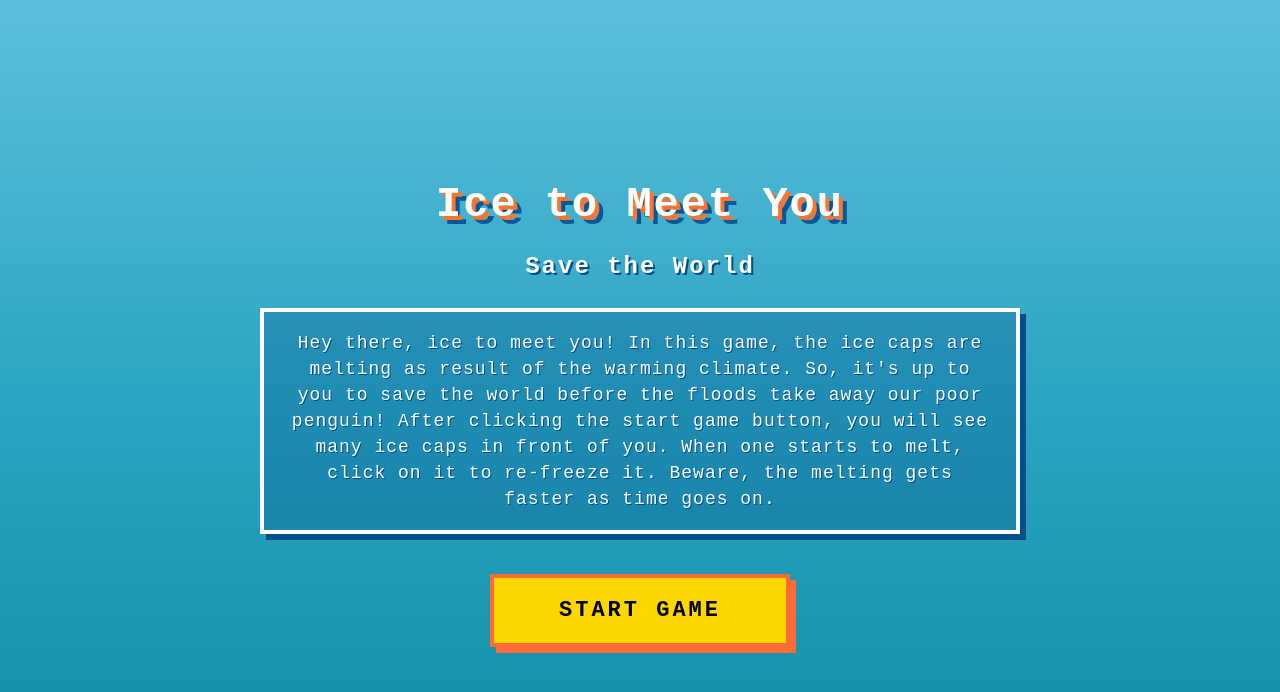
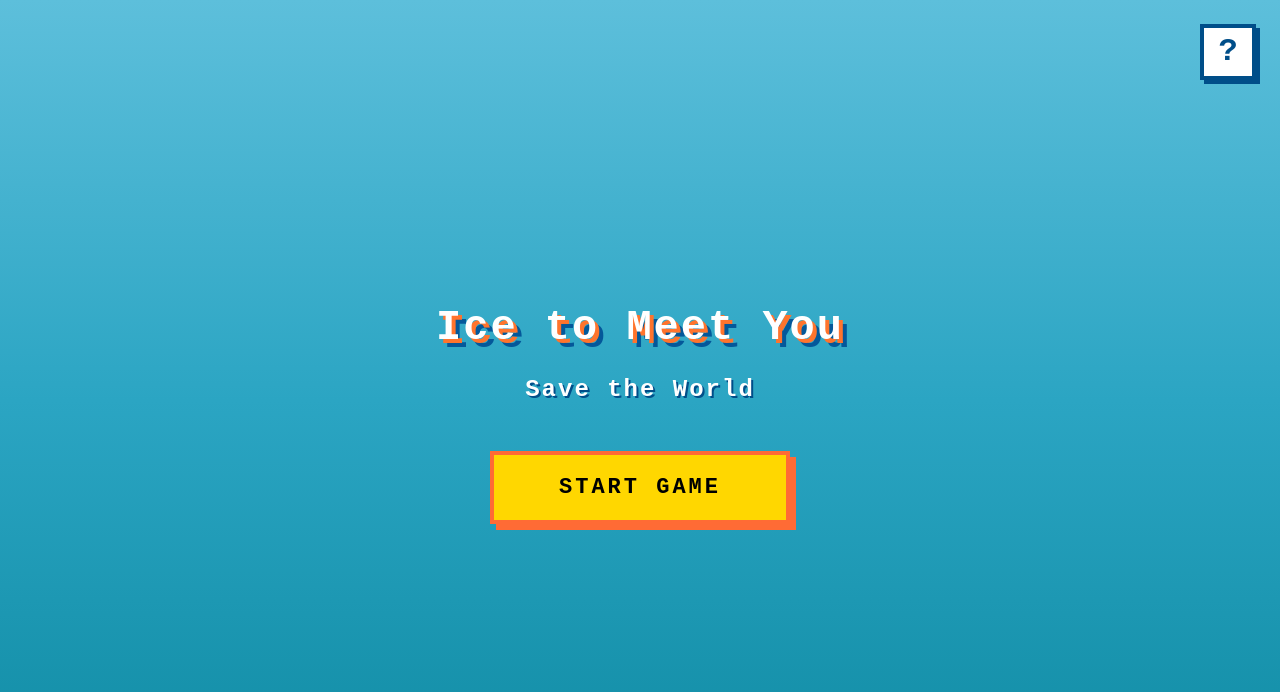
Before and after one commit to 101727/Make-A-Ton, a React (Create React App) app in the folder itmy/: page / in a window 1280 px wide. Shown: the top 692 px of the page. Built offline with nearby package versions, Linux system fonts and the light colour scheme.

Commit message:
feat: fixed help text. help text now hidden in a pop-up revealed through the question mark help button in the main menu. feat: added sound effects for re-freezing the melting ice caps

```diff
--- a/itmy/src/App.js
+++ b/itmy/src/App.js
@@ -6,6 +6,7 @@ import Win from './components/Win';
 import Lose from './components/Lose';
 import PauseMenu from './components/PauseMenu';
 import gameMusic from './Music/IceToMeetYou.mp3';
+import shatterSfx from './SFX/shatter.mp3';
 
 const CANVAS_WIDTH = 980;
 const CANVAS_HEIGHT = 620;
@@ -132,11 +133,23 @@ function App() {
   const lastFrameRef = useRef(0);
   const pausedTimeRef = useRef(0);
   const musicRef = useRef(null);
+  const shatterRef = useRef(null);
 
   useEffect(() => {
     const audio = new Audio(gameMusic);
     audio.preload = 'auto';
     musicRef.current = audio;
+
+    return () => {
+      audio.pause();
+      audio.currentTime = 0;
+    };
+  }, []);
+
+  useEffect(() => {
+    const audio = new Audio(shatterSfx);
+    audio.preload = 'auto';
+    shatterRef.current = audio;
 
     return () => {
       audio.pause();
@@ -248,7 +261,12 @@ function App() {
       const insideX = pointerX >= box.x && pointerX <= box.x + box.width;
       const insideY = pointerY >= box.y && pointerY <= box.y + box.height;
       if (insideX && insideY && box.melt < GONE_STAGE) {
+        const wasMelting = box.melt > 0;
         box.melt = 0;
+        if (wasMelting && shatterRef.current) {
+          const sfxInstance = shatterRef.current.cloneNode();
+          sfxInstance.play().catch(() => {});
+        }
         setFullBoxes(countFullBoxes(boxes));
         break;
       }
--- a/itmy/src/components/MainMenu.js
+++ b/itmy/src/components/MainMenu.js
@@ -1,7 +1,9 @@
-import React from 'react';
+import React, { useState } from 'react';
 import '../styles/MainMenu.css';
 
 function MainMenu({ onStart }) {
+  const [isHelpOpen, setIsHelpOpen] = useState(false);
+
   const handleStartGame = () => {
     if (onStart) {
       onStart();
@@ -11,15 +13,18 @@ function MainMenu({ onStart }) {
   return (
     <div className="main-menu">
       <div className="menu-screen">
+        <button
+          className="help-trigger"
+          type="button"
+          aria-label="How to play"
+          onClick={() => setIsHelpOpen(true)}
+        >
+          ?
+        </button>
+
         <div className="menu-container">
           <h1 className="game-title">Ice to Meet You</h1>
           <p className="game-subtitle">Save the World</p>
-
-          <div className="game-description-box">
-            <p className="game-description-text">
-              Hey there, ice to meet you! In this game, the ice caps are melting as result of the warming climate. So, it's up to you to save the world before the floods take away our poor penguin! After clicking the start game button, you will see many ice caps in front of you. When one starts to melt, click on it to re-freeze it. Beware, the melting gets faster as time goes on.
-            </p>
-          </div>
 
           <div className="menu-buttons">
             <button className="menu-btn start-btn" onClick={handleStartGame}>
@@ -27,6 +32,29 @@ function MainMenu({ onStart }) {
             </button>
           </div>
         </div>
+
+        {isHelpOpen && (
+          <div className="help-overlay" onClick={() => setIsHelpOpen(false)}>
+            <div className="help-modal" onClick={(event) => event.stopPropagation()}>
+              <button
+                className="help-close-btn"
+                type="button"
+                aria-label="Close help"
+                onClick={() => setIsHelpOpen(false)}
+              >
+                X
+              </button>
+              <h2 className="help-title">How To Play</h2>
+              <p className="game-description-text">
+                Hey there, ice to meet you! In this game, the ice caps are melting as result of the
+                warming climate. So, it's up to you to save the world before the floods take away
+                our poor penguin! After clicking the start game button, you will see many ice caps
+                in front of you. When one starts to melt, click on it to re-freeze it. Beware, the
+                melting gets faster as time goes on.
+              </p>
+            </div>
+          </div>
+        )}
       </div>
     </div>
   );
--- a/itmy/src/styles/MainMenu.css
+++ b/itmy/src/styles/MainMenu.css
@@ -13,6 +13,7 @@
   display: flex;
   align-items: center;
   justify-content: center;
+  position: relative;
   width: 100%;
   min-height: 100vh;
   animation: fadeIn 0.8s ease-in;
@@ -58,19 +59,10 @@
 .game-subtitle {
   font-size: 24px;
   color: #FFFFFF;
-  margin-bottom: 28px;
+  margin-bottom: 48px;
   font-weight: bold;
   letter-spacing: 2px;
   text-shadow: 2px 2px 0px #004E89;
-}
-
-.game-description-box {
-  width: min(760px, 92vw);
-  margin: 0 auto 40px;
-  padding: 18px 22px;
-  background: rgba(0, 78, 137, 0.28);
-  border: 4px solid #FFFFFF;
-  box-shadow: 6px 6px 0px #004E89;
 }
 
 .game-description-text {
@@ -121,6 +113,89 @@
   box-shadow: 0px 0px 0px #FF6B35;
 }
 
+.help-trigger {
+  position: absolute;
+  top: 24px;
+  right: 24px;
+  width: 56px;
+  height: 56px;
+  background: #ffffff;
+  color: #004E89;
+  border: 4px solid #004E89;
+  box-shadow: 4px 4px 0 #004E89;
+  font-family: 'Courier New', monospace;
+  font-size: 32px;
+  font-weight: 900;
+  line-height: 1;
+  cursor: pointer;
+}
+
+.help-trigger:hover {
+  transform: translate(2px, 2px);
+  box-shadow: 2px 2px 0 #004E89;
+}
+
+.help-trigger:active {
+  transform: translate(4px, 4px);
+  box-shadow: 0 0 0 #004E89;
+}
+
+.help-overlay {
+  position: absolute;
+  inset: 0;
+  display: flex;
+  align-items: center;
+  justify-content: center;
+  background: rgba(0, 0, 0, 0.55);
+  z-index: 10;
+  padding: 20px;
+}
+
+.help-modal {
+  position: relative;
+  width: min(760px, 92vw);
+  padding: 24px 22px 20px;
+  background: rgba(0, 78, 137, 0.95);
+  border: 4px solid #FFFFFF;
+  box-shadow: 8px 8px 0 #00335b;
+  text-align: left;
+}
+
+.help-title {
+  margin: 0 48px 14px 0;
+  font-size: 28px;
+  color: #ffffff;
+  letter-spacing: 2px;
+  text-shadow: 2px 2px 0 #00335b;
+}
+
+.help-close-btn {
+  position: absolute;
+  top: 10px;
+  right: 10px;
+  width: 40px;
+  height: 40px;
+  background: #ff3c2e;
+  color: #ffffff;
+  border: 3px solid #7d0d04;
+  box-shadow: 3px 3px 0 #7d0d04;
+  font-family: 'Courier New', monospace;
+  font-size: 22px;
+  font-weight: 900;
+  line-height: 1;
+  cursor: pointer;
+}
+
+.help-close-btn:hover {
+  transform: translate(1px, 1px);
+  box-shadow: 2px 2px 0 #7d0d04;
+}
+
+.help-close-btn:active {
+  transform: translate(3px, 3px);
+  box-shadow: 0 0 0 #7d0d04;
+}
+
 @media (max-width: 768px) {
   .game-title {
     font-size: 48px;
@@ -128,17 +203,35 @@
 
   .game-subtitle {
     font-size: 20px;
-    margin-bottom: 20px;
+    margin-bottom: 34px;
   }
 
-  .game-description-box {
-    margin-bottom: 30px;
-    padding: 14px 16px;
+  .help-trigger {
+    top: 14px;
+    right: 14px;
+    width: 46px;
+    height: 46px;
+    font-size: 28px;
   }
 
   .game-description-text {
     font-size: 15px;
     letter-spacing: 0.6px;
+  }
+
+  .help-modal {
+    padding: 20px 14px 14px;
+  }
+
+  .help-title {
+    font-size: 22px;
+    margin-right: 40px;
+  }
+
+  .help-close-btn {
+    width: 34px;
+    height: 34px;
+    font-size: 18px;
   }
 
   .menu-btn {
```
Also changed, not shown: 1 other file (tests, documents, lock files or other folders).
